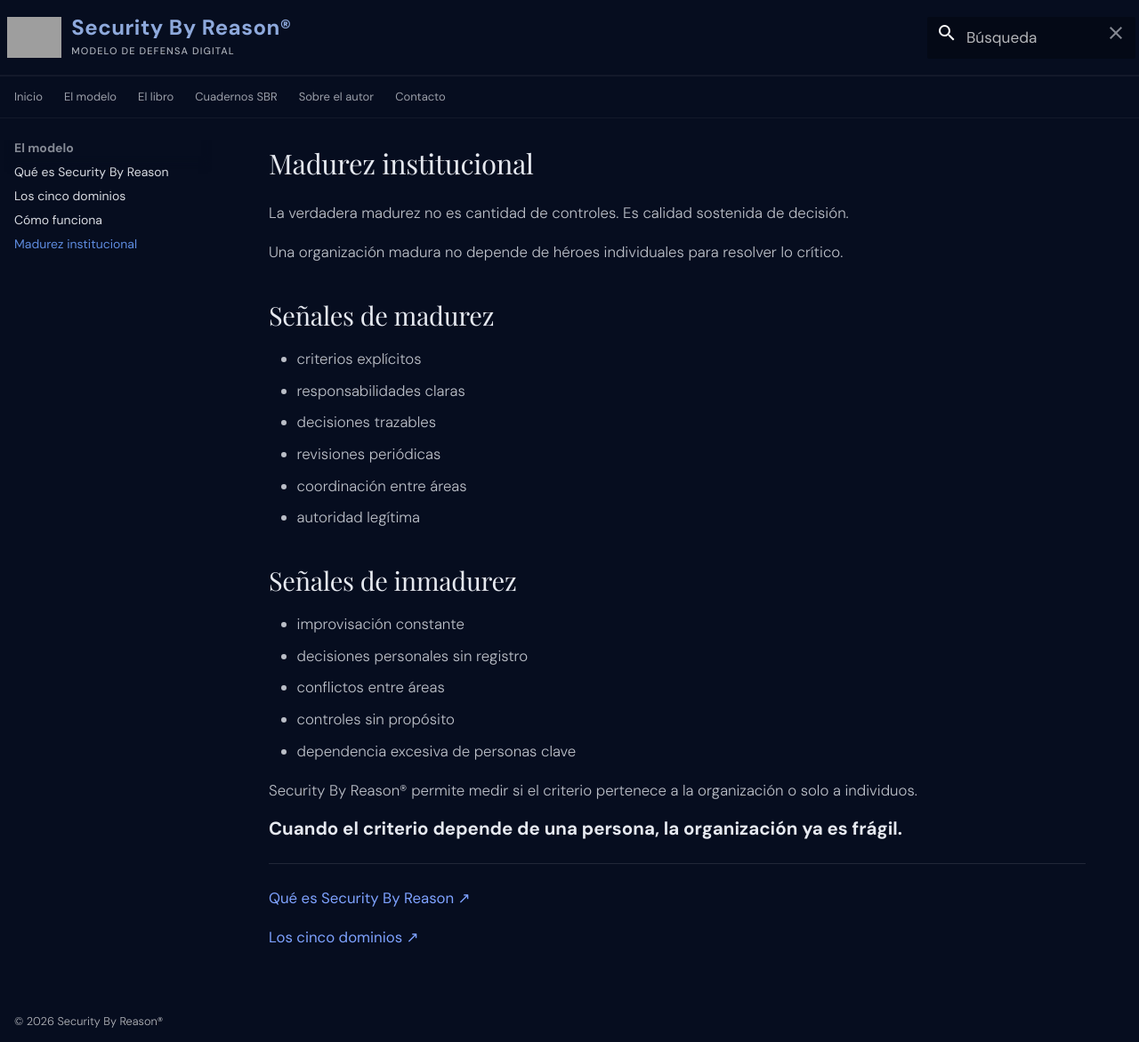
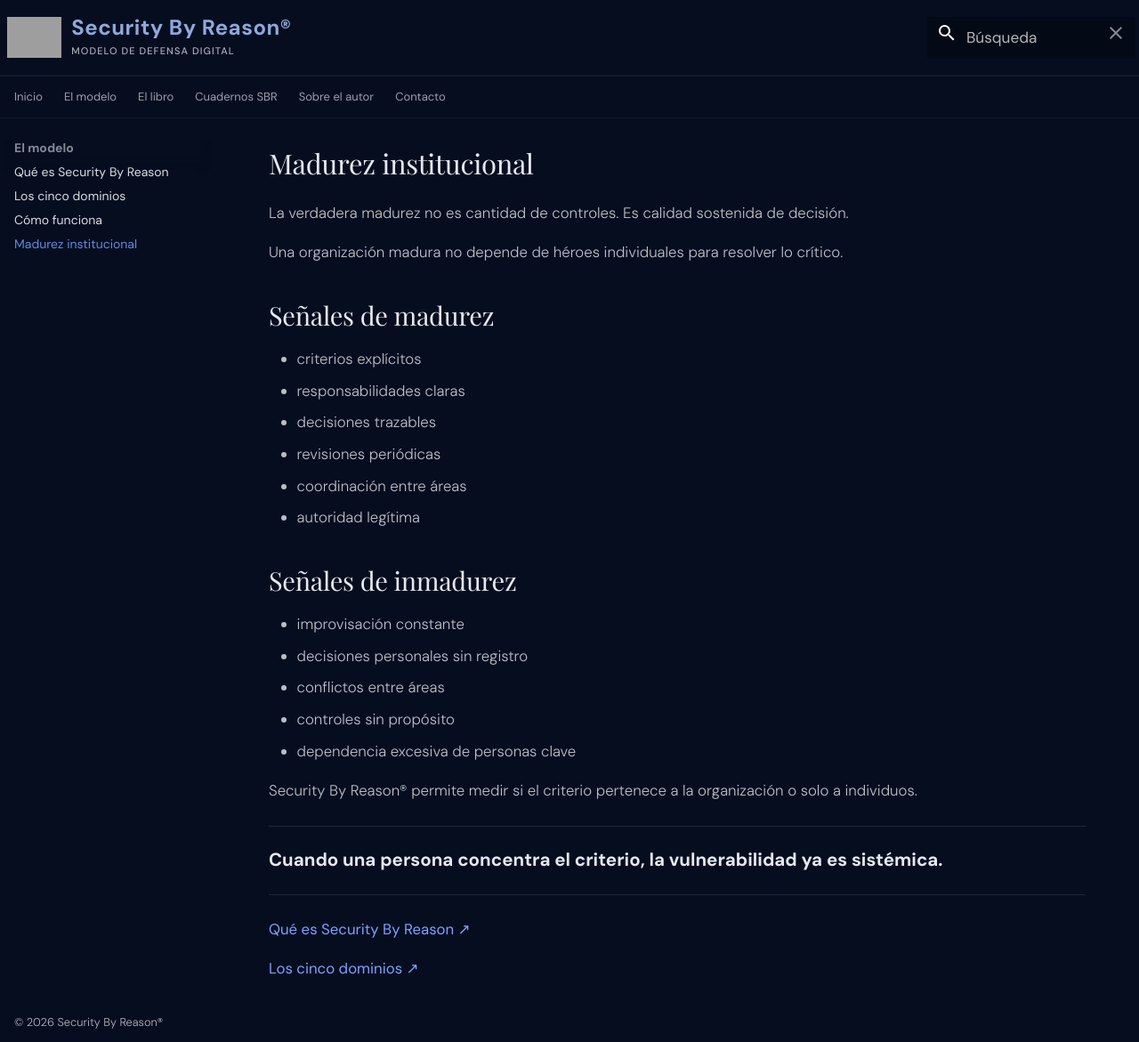
Before and after one commit to danielsasia/sbr-site, an MkDocs documentation site: the page built from docs/modelo/madurez.md, in a window 1280 px wide and 1171 px high. Shown: the whole window at 89% size. Built offline with MkDocs 1.6.1 and Material for MkDocs 9.7.7, drawn with Linux system fonts in a browser that asks for light colours; some web fonts are replaced; grey boxes are pictures that could not be loaded.

Commit message:
Update madurez.md

```diff
--- a/docs/modelo/madurez.md
+++ b/docs/modelo/madurez.md
@@ -25,7 +25,9 @@
 
 Security By Reason® permite medir si el criterio pertenece a la organización o solo a individuos.
 
-<span class="hero-closing">Cuando el criterio depende de una persona, la organización ya es frágil.</span>
+---
+
+<span class="hero-closing">Cuando una persona concentra el criterio, la vulnerabilidad ya es sistémica.</span>
 
 ---
 
```
